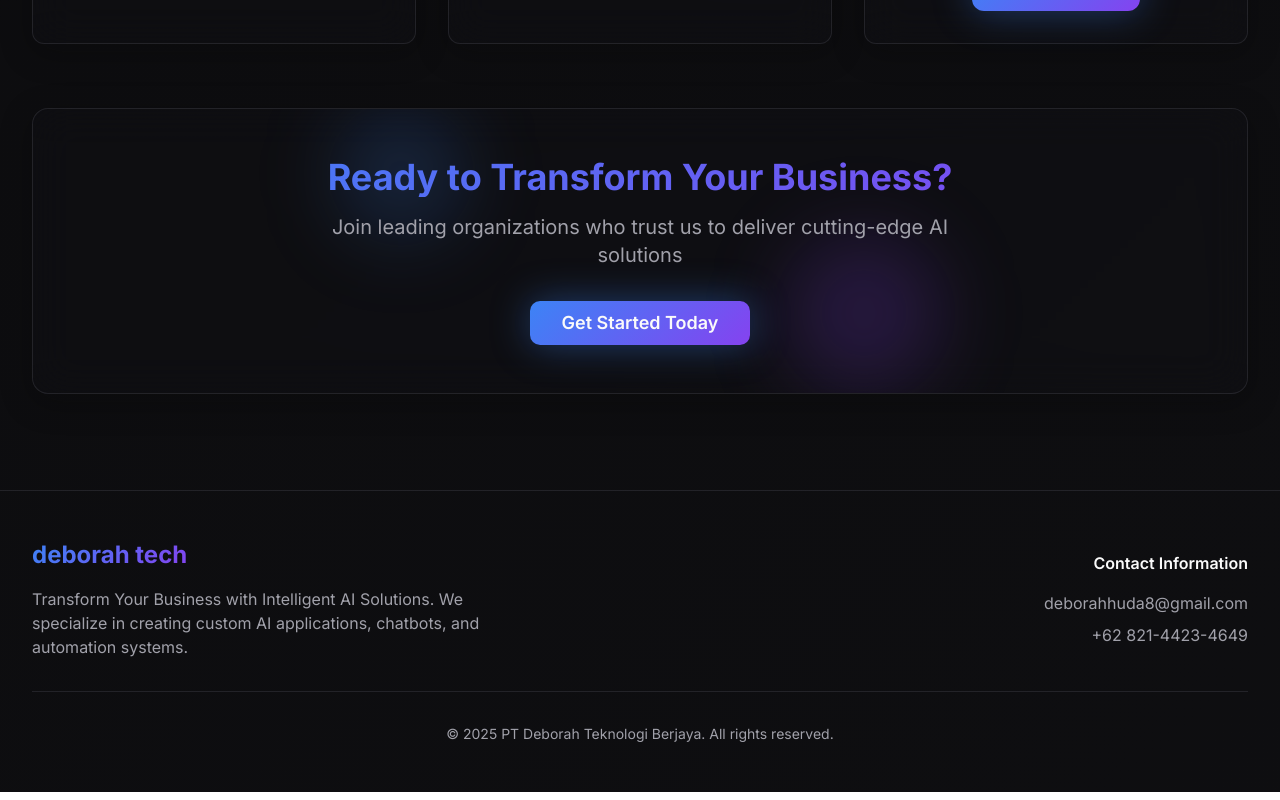
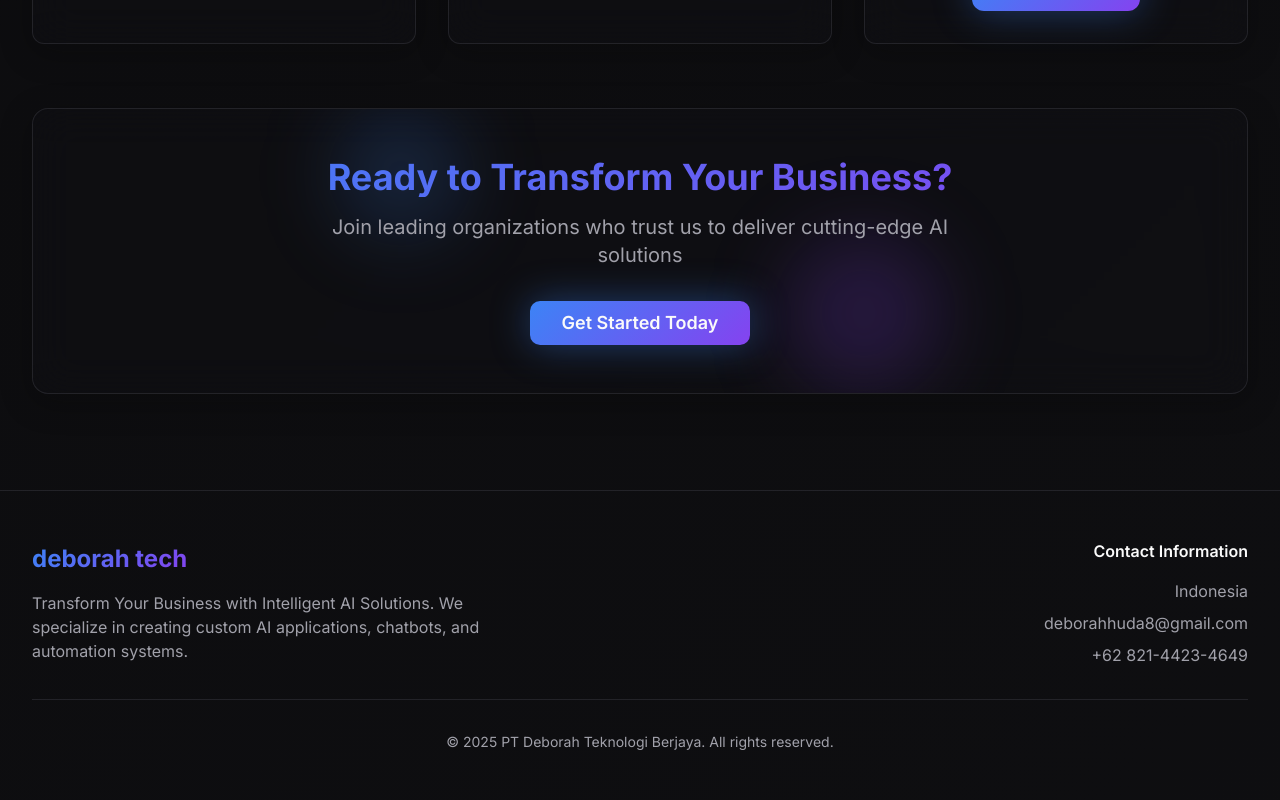
Before and after one commit to tatianabahagia/deborah-ai-forge, a React (Vite) app: page / in a window 1280 px wide. Shown: the part 7628-8428 px from the top of the page. Built offline with nearby package versions, Linux system fonts and the light colour scheme.

Commit message:
Add Indonesia to footer
Add "Indonesia" as the address in the footer section of the website.

```diff
--- a/src/components/Footer.tsx
+++ b/src/components/Footer.tsx
@@ -17,6 +17,9 @@ const Footer = () => {
           <div className="text-right">
             <h4 className="font-semibold text-foreground mb-4">Contact Information</h4>
             <div className="space-y-2 text-muted-foreground">
+              <div>
+                <span>Indonesia</span>
+              </div>
               <div>
                 <a href="mailto:deborahhuda8@gmail.com" className="hover:text-primary transition-colors">
                   deborahhuda8@gmail.com
```
